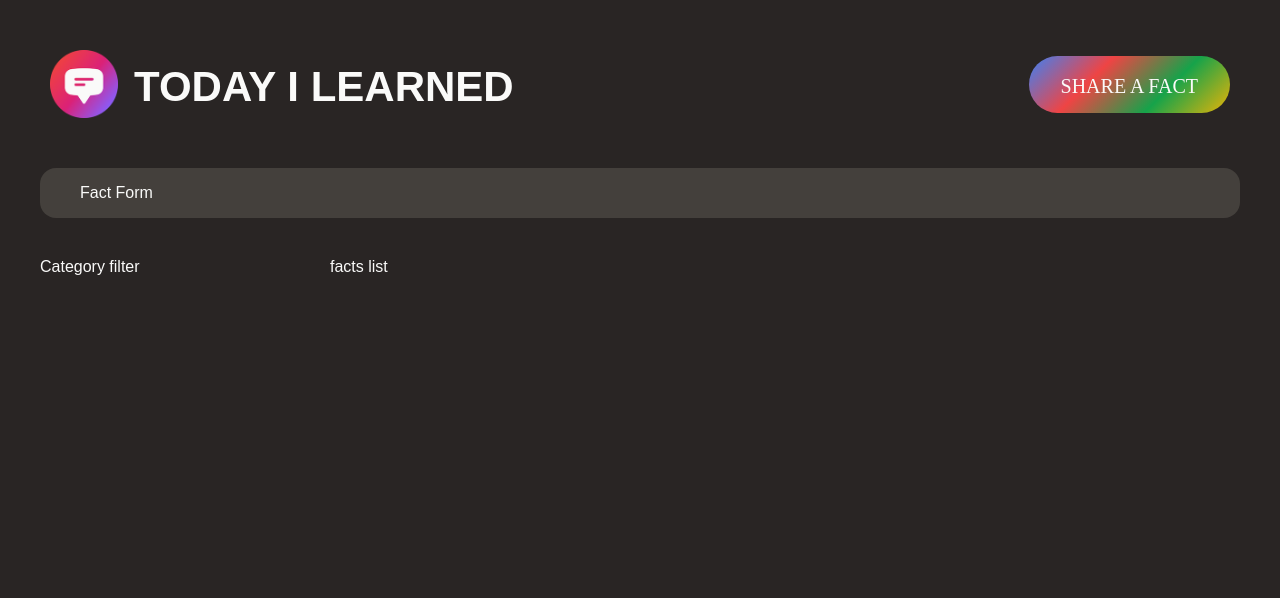
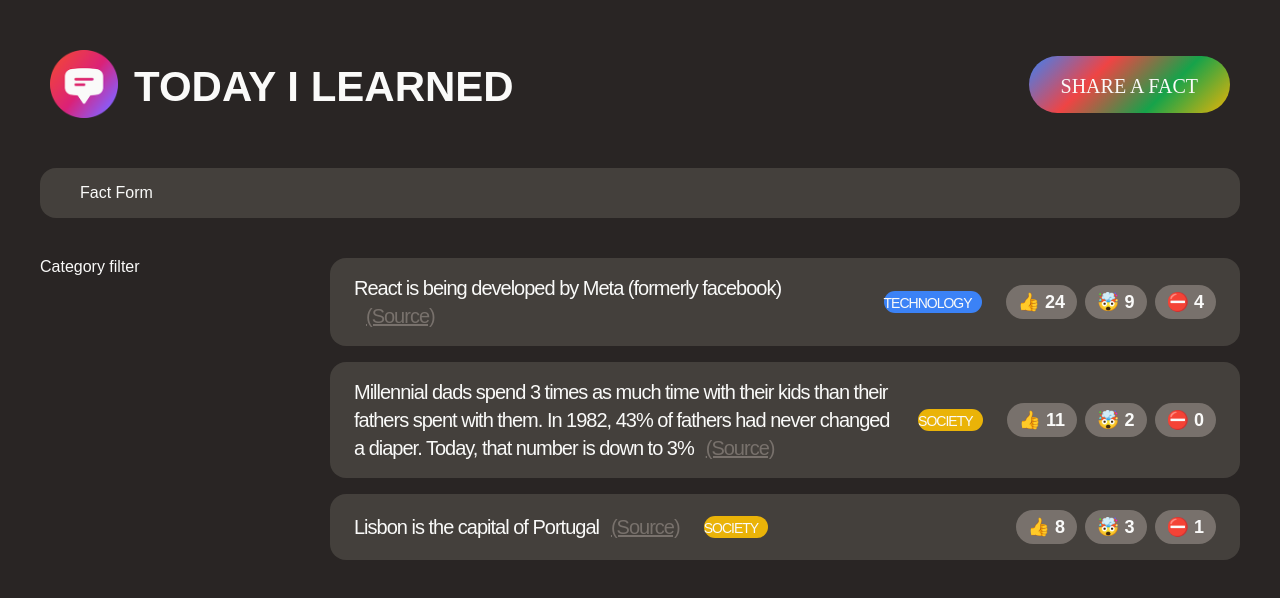
Before and after one commit to Nairouz-Belle/today-I-learned, a React (Create React App) app: page / in a window 1280 px wide. Shown: the top 598 px of the page. Built offline with nearby package versions, Linux system fonts and the light colour scheme; a web font is replaced by a local one.

Commit message:
Render the list of fact with react using a fake variable of data.

```diff
--- a/src/App.js
+++ b/src/App.js
@@ -1,4 +1,50 @@
 import './style.css'
+
+const CATEGORIES = [
+  { name: "technology", color: "#3b82f6" },
+  { name: "science", color: "#16a34a" },
+  { name: "finance", color: "#ef4444" },
+  { name: "society", color: "#eab308" },
+  { name: "entertainment", color: "#db2777" },
+  { name: "health", color: "#14b8a6" },
+  { name: "history", color: "#f97316" },
+  { name: "news", color: "#8b5cf6" },
+];
+
+const initialFacts = [
+  {
+    id: 1,
+    text: "React is being developed by Meta (formerly facebook)",
+    source: "https://opensource.fb.com/",
+    category: "technology",
+    votesInteresting: 24,
+    votesMindblowing: 9,
+    votesFalse: 4,
+    createdIn: 2021,
+  },
+  {
+    id: 2,
+    text: "Millennial dads spend 3 times as much time with their kids than their fathers spent with them. In 1982, 43% of fathers had never changed a diaper. Today, that number is down to 3%",
+    source:
+      "https://www.mother.ly/parenting/millennial-dads-spend-more-time-with-their-kids",
+    category: "society",
+    votesInteresting: 11,
+    votesMindblowing: 2,
+    votesFalse: 0,
+    createdIn: 2019,
+  },
+  {
+    id: 3,
+    text: "Lisbon is the capital of Portugal",
+    source: "https://en.wikipedia.org/wiki/Lisbon",
+    category: "society",
+    votesInteresting: 8,
+    votesMindblowing: 3,
+    votesFalse: 1,
+    createdIn: 2015,
+  },
+];
+
 
 function App() {
   const appTitle = "Today I Learned"
@@ -33,7 +79,29 @@ function CategoryFilter(){
 }
 
 function FactList(){
-  return <section>facts list</section>;
+  //temporary (while we're using the up fake data.)
+  const facts = initialFacts;
+
+  return (<section>
+    <ul className="facts-list">
+      {
+        facts.map((fact) => (
+          <li key={fact.id} className="fact">
+              <p>
+                {fact.text}
+                <a className="source" href={fact.source}>(Source)</a>
+              </p>
+              <span className="tag" style={{backgroundColor:CATEGORIES.find((cat)=> cat.name === fact.category).color}}>{fact.category}</span>
+              <div className="vote-buttons">
+                <button>👍 {fact.votesInteresting}</button>
+                <button>🤯 {fact.votesMindblowing}</button>
+                <button>⛔️ {fact.votesFalse}</button>
+              </div>
+            </li>
+        ))
+      }
+    </ul>
+  </section>);
 }
 
 export default App;
```
